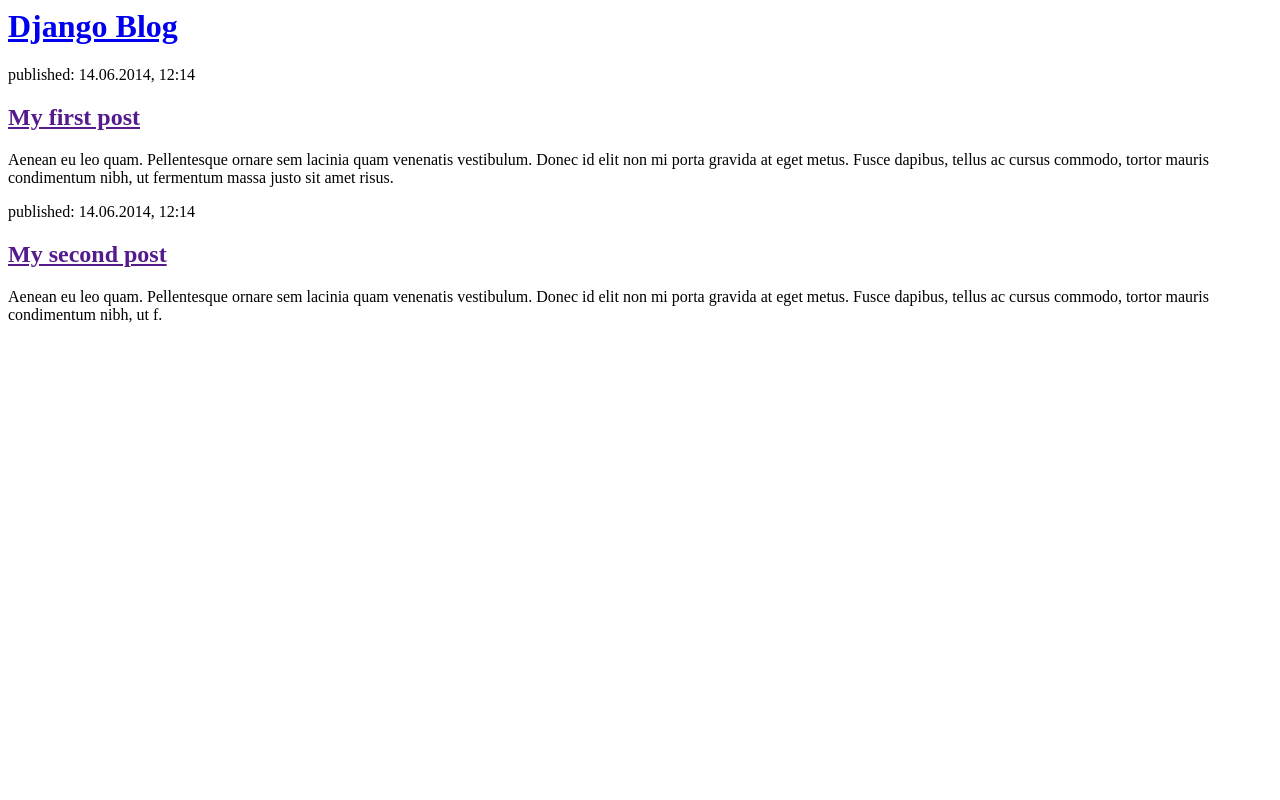
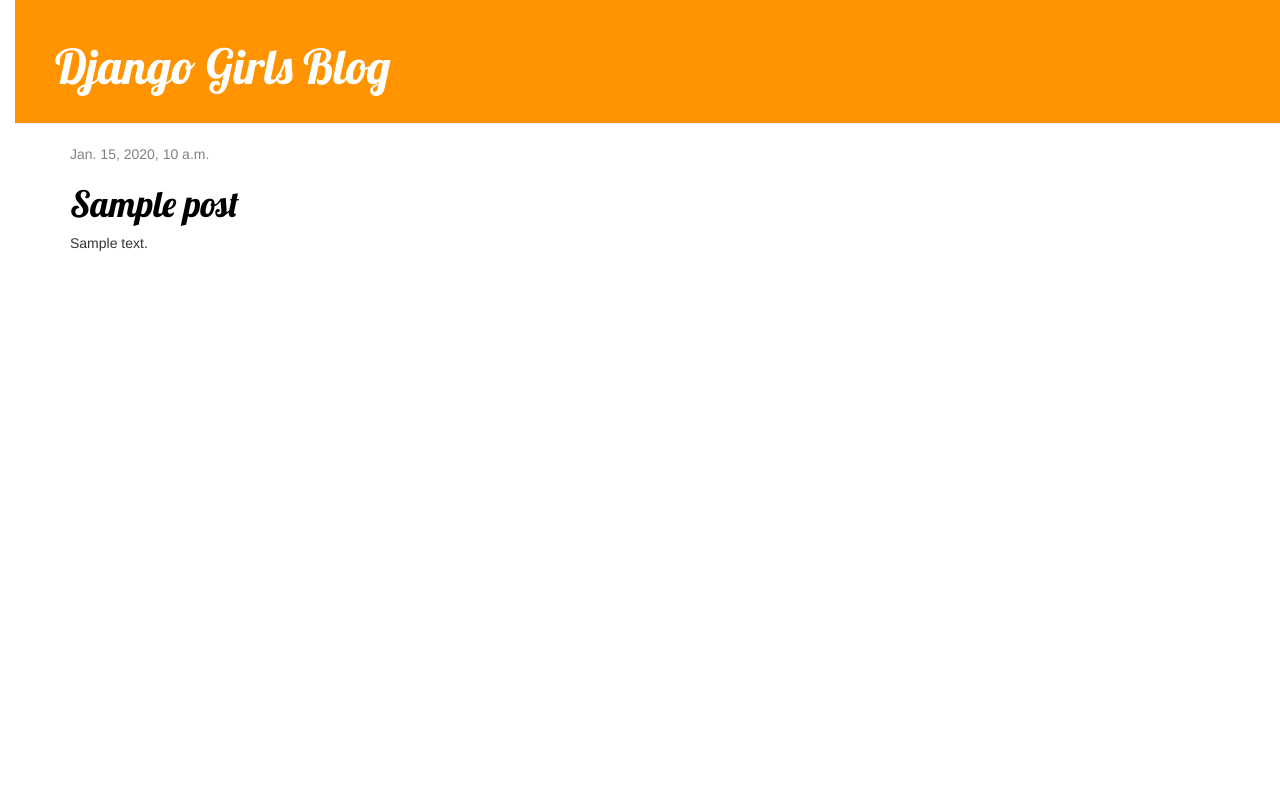
Before and after one commit to kultimovn/my-blog, a Django app: template blog/templates/blog/post_list.html in a window 1280 px wide. Run offline with Django 3.2, Linux system fonts and the light colour scheme; the template is opened without the code that fills it: values that come from a table or form of the project are taken from there, others are empty; tables that the repository leaves empty hold one stand-in row (values such as "Sample post"); some libraries are stand-ins or nearby versions.

Commit message:
Added view and template for detailed blog post as well as CSS for the site.

```diff
--- /dev/null
+++ b/blog/static/css/blog.css
@@ -0,0 +1,59 @@
+h1 a {
+    color: #FCA205;
+}
+
+body {
+    padding-left: 15px;
+}
+
+h1 a {
+    color: #FCA205;
+    font-family: 'Lobster';
+}
+
+.page-header {
+    background-color: #ff9400;
+    margin-top: 0;
+    padding: 20px 20px 20px 40px;
+}
+
+.page-header h1, .page-header h1 a, .page-header h1 a:visited, .page-header h1 a:active {
+    color: #ffffff;
+    font-size: 36pt;
+    text-decoration: none;
+}
+
+.content {
+    margin-left: 40px;
+}
+
+h1, h2, h3, h4 {
+    font-family: 'Lobster', cursive;
+}
+
+.date {
+    color: #828282;
+}
+
+.save {
+    float: right;
+}
+
+.post-form textarea, .post-form input {
+    width: 100%;
+}
+
+.top-menu, .top-menu:hover, .top-menu:visited {
+    color: #ffffff;
+    float: right;
+    font-size: 26pt;
+    margin-right: 20px;
+}
+
+.post {
+    margin-bottom: 70px;
+}
+
+.post h1 a, .post h1 a:visited {
+    color: #000000;
+}
--- /dev/null
+++ b/blog/templates/blog/base.html
@@ -0,0 +1,23 @@
+{% load staticfiles %}
+<html>
+    <head>
+        <title>Django Girls blog</title>
+        <link rel="stylesheet" href="//maxcdn.bootstrapcdn.com/bootstrap/3.2.0/css/bootstrap.min.css">
+        <link rel="stylesheet" href="//maxcdn.bootstrapcdn.com/bootstrap/3.2.0/css/bootstrap-theme.min.css">
+        <link rel="stylesheet" href="{% static 'css/blog.css' %}">
+        <link href="https://fonts.googleapis.com/css?family=Lobster&subset=latin,cyrillic" rel="stylesheet" type="text/css">
+    </head>
+    <body>
+    <div class="page-header">
+        <h1><a href="/">Django Girls Blog</a></h1>
+    </div>
+    <div class="content container">
+        <div class="row">
+            <div class="col-md-8">
+            {% block content %}
+            {% endblock %}
+            </div>
+        </div>
+    </div>
+    </body>
+</html>
--- a/blog/templates/blog/post_list.html
+++ b/blog/templates/blog/post_list.html
@@ -1,26 +1,34 @@
+{% extends 'blog/base.html' %}
+{% load staticfiles %}
 <html>
     <head>
-        <title>Django blog</title>
+        <title>Django Girls blog</title>
+        <link rel="stylesheet" href="//maxcdn.bootstrapcdn.com/bootstrap/3.2.0/css/bootstrap.min.css">
+        <link rel="stylesheet" href="//maxcdn.bootstrapcdn.com/bootstrap/3.2.0/css/bootstrap-theme.min.css">
+        <link rel="stylesheet" href="{% static 'css/blog.css' %}">
+        <link href="https://fonts.googleapis.com/css?family=Lobster&subset=latin,cyrillic" rel="stylesheet" type="text/css">
     </head>
     <body>
-        <div>
-            <h1><a href="/">Django Blog</a></h1>
+         <div class="page-header">
+              <h1><a href="/">Django Girls Blog</a></h1>
+         </div>
+
+<div class="content container">
+    <div class="row">
+        <div class="col-md-8">
+			{% block content %}
+			    {% for post in posts %}
+			        <div class="post">
+			            <div class="date">
+			                {{ post.published_date }}
+			            </div>
+							<h1><a href="{% url 'post_detail' pk=post.pk %}">{{ post.title }}</a></h1>
+			            <p>{{ post.text|linebreaksbr }}</p>
+			        </div>
+			    {% endfor %}
+			{% endblock %}
         </div>
-
-
-
-            {% for post in posts %}
-        <div>
-            <p>published: 14.06.2014, 12:14</p>
-            <h2><a href="">My first post</a></h2>
-            <p>Aenean eu leo quam. Pellentesque ornare sem lacinia quam venenatis vestibulum. Donec id elit non mi porta gravida at eget metus. Fusce dapibus, tellus ac cursus commodo, tortor mauris condimentum nibh, ut fermentum massa justo sit amet risus.</p>
-        </div>
-
-        <div>
-            <p>published: 14.06.2014, 12:14</p>
-            <h2><a href="">My second post</a></h2>
-            <p>Aenean eu leo quam. Pellentesque ornare sem lacinia quam venenatis vestibulum. Donec id elit non mi porta gravida at eget metus. Fusce dapibus, tellus ac cursus commodo, tortor mauris condimentum nibh, ut f.</p>
-        </div>
-            {% endfor %}
+    </div>
+</div>
     </body>
 </html>
--- a/blog/urls.py
+++ b/blog/urls.py
@@ -3,4 +3,5 @@
 
 urlpatterns = [
     url(r'^$', views.post_list, name='post_list'),
+    url(r'^post/(?P<pk>\d+)/$', views.post_detail, name='post_detail'),
 ]
--- a/blog/views.py
+++ b/blog/views.py
@@ -1,4 +1,4 @@
-from django.shortcuts import render
+from django.shortcuts import render, get_object_or_404
 from django.utils import timezone
 from .models import Post
 
@@ -6,3 +6,7 @@
 def post_list(request):
     posts = Post.objects.filter(published_date__lte=timezone.now()).order_by('published_date')
     return render(request, 'blog/post_list.html', {'posts': posts})
+
+def post_detail(request, pk):
+    post = get_object_or_404(Post, pk=pk)
+    return render(request, 'blog/post_detail.html', {'post': post})
```
Also changed, not shown: blog/templates/blog/post_detail.html (added, +13 -0 lines).
